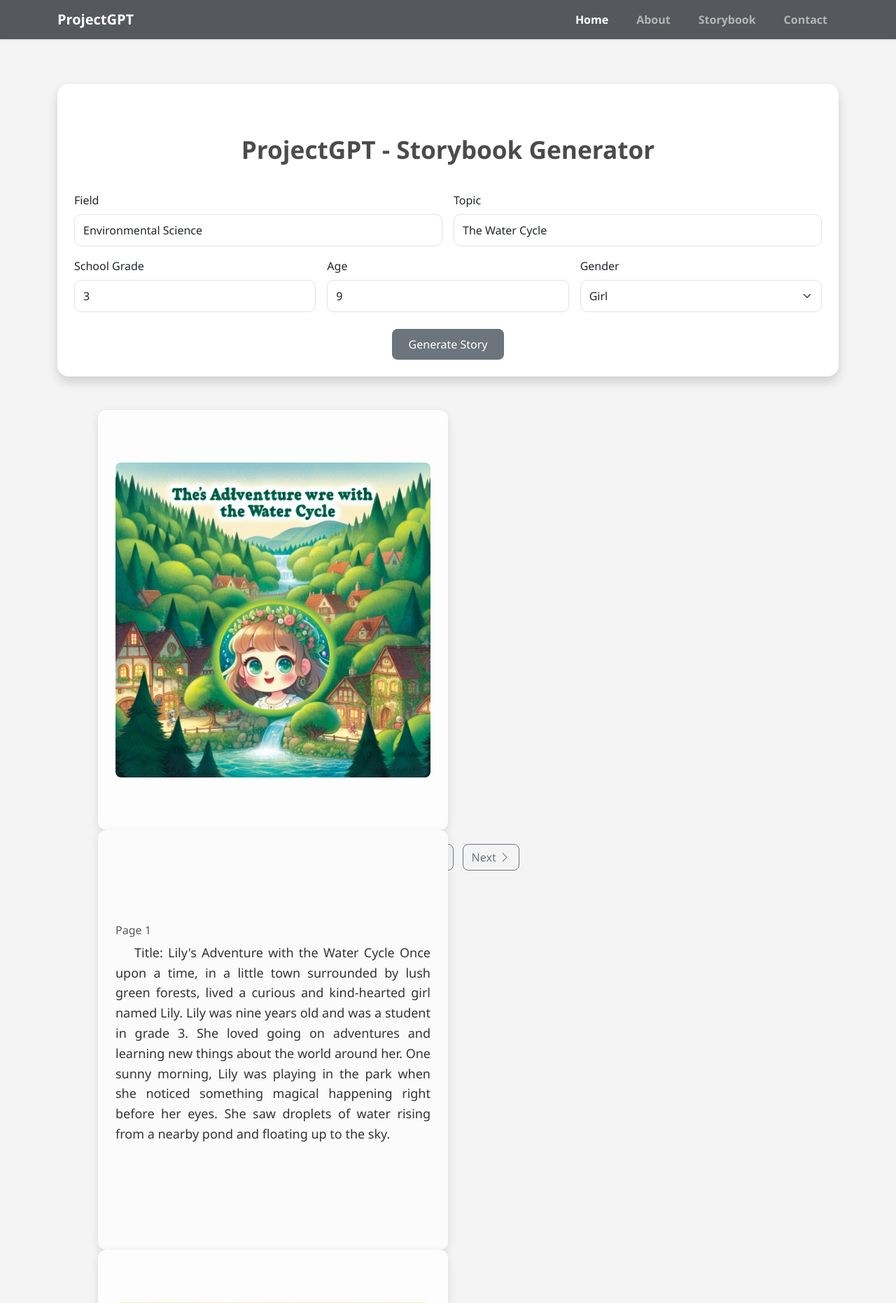
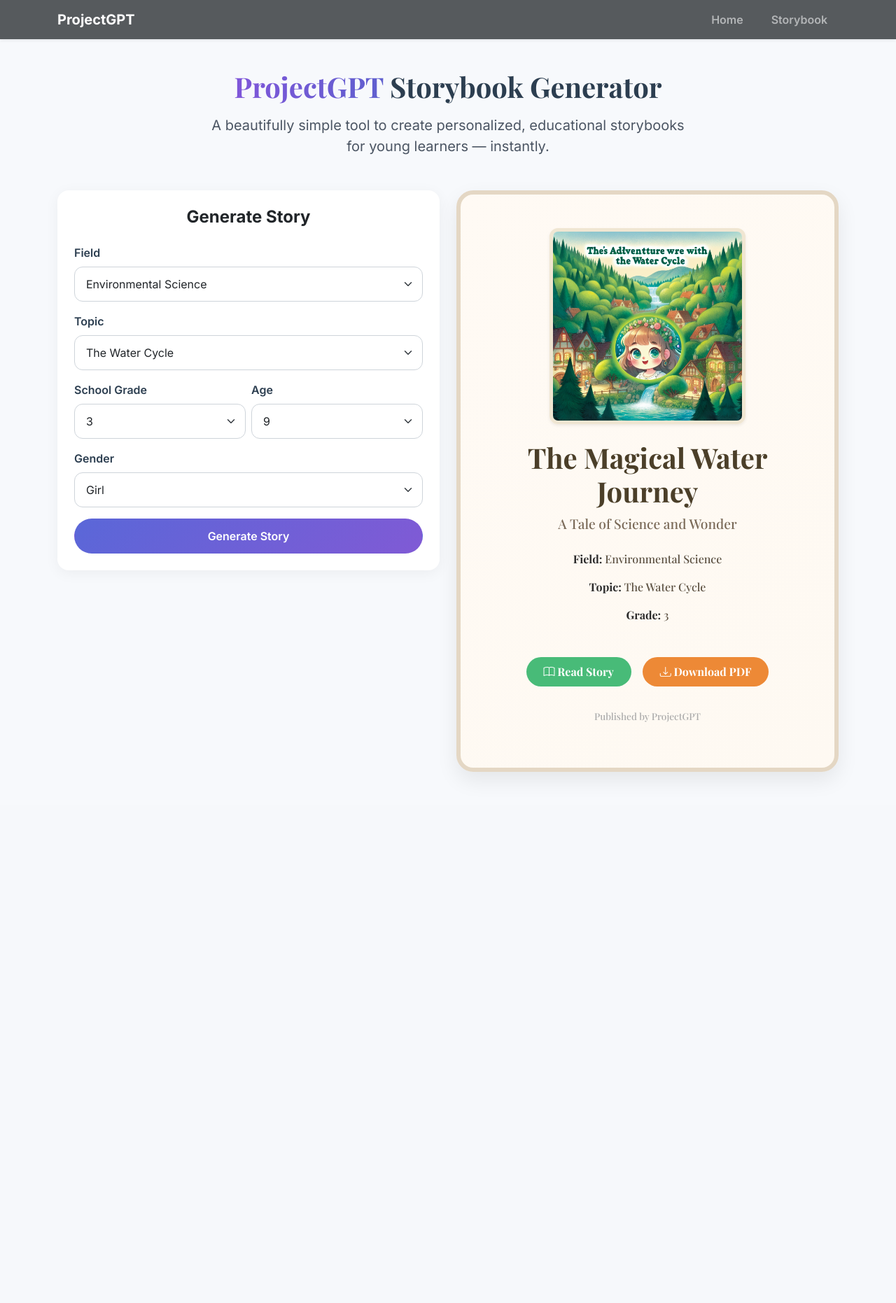
Before and after one commit to ckim48/gptdemo, a Flask app: page / in a window 1280 px wide. Shown: the top 1862 px of the page at 70% size. After the commit the page ends 1107 px from the top, so only its background shows below. Run offline with Flask 3, Linux system fonts and the light colour scheme; some libraries are stand-ins or nearby versions.

Commit message:
few updates

```diff
--- a/app.py
+++ b/app.py
@@ -106,7 +106,7 @@ def storybook():
             pages = json.load(f)
         with open(IMAGES_JSON_PATH) as f:
             images = json.load(f)
-    return render_template("storybook.html", pages=pages, images=images)
+    return render_template("story_detail.html", pages=pages, images=images)
 
 def split_story_into_pages(story_text, max_chars_per_page=500):
     words = story_text.split()
@@ -190,7 +190,7 @@ def index():
             pages = [f"Error generating story: {e}"]
             images = ["/static/images/default.jpg"]
 
-    return render_template("index.html", pages=pages, images=images)
+    return render_template("generate.html", pages=pages, images=images)
 
 if __name__ == "__main__":
     app.run(debug=True)
--- /dev/null
+++ b/templates/generate.html
@@ -0,0 +1,268 @@
+<!doctype html>
+<html lang="en">
+<head>
+  <meta charset="utf-8">
+  <title>ProjectGPT – Storybook Generator</title>
+  <meta name="viewport" content="width=device-width, initial-scale=1">
+
+  <!-- Bootstrap CSS + Icons -->
+  <link href="https://cdn.jsdelivr.net/npm/bootstrap@5.3.3/dist/css/bootstrap.min.css" rel="stylesheet">
+  <link href="https://cdn.jsdelivr.net/npm/bootstrap-icons@1.10.5/font/bootstrap-icons.css" rel="stylesheet">
+
+  <!-- Google Fonts -->
+  <link href="https://fonts.googleapis.com/css2?family=Inter:wght@400;600;700&family=Playfair+Display:wght@500;700&display=swap" rel="stylesheet">
+
+  <style>
+    body {
+      background-color: #f7f9fc;
+      font-family: 'Inter', sans-serif;
+      color: #2c3e50;
+      min-height: 100vh;
+    }
+
+    h1 {
+      font-weight: 700;
+      color: #34495e;
+    }
+
+    .card {
+      border: none;
+      border-radius: 1rem;
+      box-shadow: 0 4px 20px rgba(0, 0, 0, 0.05);
+    }
+
+    .form-label {
+      font-weight: 600;
+      color: #2c3e50;
+    }
+
+    .form-control, .form-select {
+      border-radius: 0.75rem;
+      padding: 0.75rem 1rem;
+      border: 1px solid #ced4da;
+    }
+
+    .btn-generate {
+      background: linear-gradient(135deg, #5a67d8, #805ad5);
+      color: #fff;
+      font-weight: 600;
+      padding: 0.75rem 2rem;
+      border-radius: 2rem;
+      transition: all 0.3s;
+    }
+    .btn-generate:hover {
+      background: linear-gradient(135deg, #4c51bf, #6b46c1);
+    }
+
+    .btn-read {
+      background-color: #48bb78;
+      color: #fff;
+      font-weight: 600;
+      padding: 0.5rem 1.5rem;
+      border-radius: 2rem;
+      transition: background-color 0.3s;
+    }
+    .btn-read:hover {
+      background-color: #38a169;
+    }
+
+    .btn-download {
+      background-color: #ed8936;
+      color: #fff;
+      font-weight: 600;
+      padding: 0.5rem 1.5rem;
+      border-radius: 2rem;
+      transition: background-color 0.3s;
+    }
+    .btn-download:hover {
+      background-color: #dd6b20;
+    }
+
+    @media (max-width: 768px) {
+      .btn-generate, .btn-read, .btn-download {
+        width: 100%;
+        padding: 0.75rem;
+      }
+    }
+
+    /* Storybook Cover Style */
+    .storybook-cover {
+      background: linear-gradient(135deg, #fffaf4, #fef9f2);
+      border: 6px solid #e4d7c4;
+      border-radius: 1.5rem;
+      padding: 3rem 2rem;
+      box-shadow: 0 12px 30px rgba(0, 0, 0, 0.08);
+      font-family: 'Playfair Display', serif;
+      position: relative;
+    }
+
+    .storybook-cover img {
+      max-height: 280px;
+      object-fit: cover;
+      border: 5px solid #f0e6d2;
+      border-radius: 0.75rem;
+      margin-bottom: 1.5rem;
+    }
+
+    .storybook-title {
+      font-size: 2.5rem;
+      font-weight: 700;
+      color: #4b3f29;
+    }
+
+    .storybook-subtitle {
+      font-size: 1.2rem;
+      color: #7a6a58;
+      margin-bottom: 1.5rem;
+    }
+
+    .storybook-meta {
+      font-size: 1rem;
+      color: #5c5142;
+      text-align: center;
+      margin-bottom: 2rem;
+    }
+
+    .storybook-meta strong {
+      color: #2d2d2d;
+    }
+
+    .storybook-footer {
+      font-size: 0.85rem;
+      color: #aaa;
+      margin-top: 2rem;
+    }
+    .display-4 {
+  margin-top: 6rem;
+  margin-bottom: 0.5rem;
+}
+
+  </style>
+</head>
+<body>
+
+  {% include 'nav.html' %}
+
+  <div class="container my-5">
+      <div class="container text-center mt-5">
+        <h1 class="fw-bold mb-3" style="font-size: 2.5rem; font-family: 'Playfair Display', serif; color: #2c3e50; margin-top: 100px;">
+          <span style="background: linear-gradient(to right, #7f56d9, #5e60ce); -webkit-background-clip: text; color: transparent;">
+            ProjectGPT
+          </span> Storybook Generator
+        </h1>
+        <p class="lead" style="font-family: 'Inter', sans-serif; color: #4b5563; max-width: 700px; margin: 0 auto;">
+          A beautifully simple tool to create personalized, educational storybooks for young learners — instantly.
+        </p>
+      </div>
+
+
+
+
+    <div class="row gx-4 gy-4 mt-4" >
+      <!-- Left Column: Generate Form -->
+      <div class="col-lg-6">
+        <div class="card p-4">
+          <h1 class="h4 text-center mb-4"><strong>Generate Story</strong></h1>
+          <form method="POST" id="generate-form">
+            <div class="mb-3">
+              <label for="field" class="form-label">Field</label>
+              <select id="field" name="field" class="form-select" required>
+                <option value="Environmental Science" selected>Environmental Science</option>
+                <option value="Biology">Biology</option>
+                <option value="Astronomy">Astronomy</option>
+                <option value="Business">Business</option>
+              </select>
+            </div>
+            <div class="mb-3">
+              <label for="topic" class="form-label">Topic</label>
+              <select id="topic" name="topic" class="form-select" required>
+                <option value="The Water Cycle" selected>The Water Cycle</option>
+                <option value="Photosynthesis">Photosynthesis</option>
+                <option value="Planets of the Solar System">Planets of the Solar System</option>
+                <option value="Saving Money">Saving Money</option>
+              </select>
+            </div>
+            <div class="row gx-2">
+              <div class="col-6 mb-3">
+                <label for="grade" class="form-label">School Grade</label>
+                <select id="grade" name="grade" class="form-select" required>
+                  <option value="1">1</option>
+                  <option value="2">2</option>
+                  <option value="3" selected>3</option>
+                  <option value="4">4</option>
+                  <option value="5">5</option>
+                </select>
+              </div>
+              <div class="col-6 mb-3">
+                <label for="age" class="form-label">Age</label>
+                <select id="age" name="age" class="form-select" required>
+                  <option value="7">7</option>
+                  <option value="8">8</option>
+                  <option value="9" selected>9</option>
+                  <option value="10">10</option>
+                </select>
+              </div>
+            </div>
+            <div class="mb-3">
+              <label for="gender" class="form-label">Gender</label>
+              <select id="gender" name="gender" class="form-select" required>
+                <option value="any">Any</option>
+                <option value="boy">Boy</option>
+                <option value="girl" selected>Girl</option>
+              </select>
+            </div>
+            <div class="d-grid">
+              <button type="submit" class="btn btn-generate">Generate Story</button>
+            </div>
+
+            <div id="loading-spinner" class="text-center mt-3" style="display:none;">
+              <div class="spinner-border text-primary" role="status"></div>
+              <p class="mt-2 mb-0">Generating your story...</p>
+            </div>
+          </form>
+        </div>
+      </div>
+
+
+      <!-- Right Column: Storybook Cover -->
+      <div class="col-lg-6">
+        <div class="storybook-cover text-center h-100 d-flex flex-column justify-content-center align-items-center">
+          <img src="/static/images/story_2ee36d90_page_1.png" alt="Story Cover" class="shadow-sm" />
+
+          <h2 class="storybook-title">The Magical Water Journey</h2>
+          <p class="storybook-subtitle">A Tale of Science and Wonder</p>
+
+          <div class="storybook-meta">
+            <p><strong>Field:</strong> Environmental Science</p>
+            <p><strong>Topic:</strong> The Water Cycle</p>
+            <p><strong>Grade:</strong> 3</p>
+          </div>
+
+          <div class="d-flex justify-content-center gap-3">
+            <a href="{{url_for('storybook')}}" class="btn btn-read">
+              <i class="bi bi-book"></i> Read Story
+            </a>
+            <a href="#" class="btn btn-download">
+              <i class="bi bi-download"></i> Download PDF
+            </a>
+          </div>
+
+          <p class="storybook-footer">Published by ProjectGPT</p>
+        </div>
+      </div>
+    </div>
+  </div>
+
+  <!-- Bootstrap JS -->
+  <script src="https://cdn.jsdelivr.net/npm/bootstrap@5.3.3/dist/js/bootstrap.bundle.min.js"></script>
+  <script>
+    document.addEventListener('DOMContentLoaded', function () {
+      const form = document.getElementById('generate-form');
+      form.addEventListener('submit', function () {
+        document.getElementById('loading-spinner').style.display = 'block';
+      });
+    });
+  </script>
+
+</body>
+</html>
--- a/templates/index.html
+++ /dev/null
@@ -1,219 +0,0 @@
-<!doctype html>
-<html lang="en">
-<head>
-  <meta charset="utf-8">
-  <title>ProjectGPT - Storybook Generator</title>
-  <meta name="viewport" content="width=device-width, initial-scale=1">
-
-  <!-- Bootstrap CSS + Icons -->
-  <link href="https://cdn.jsdelivr.net/npm/bootstrap@5.3.0/dist/css/bootstrap.min.css" rel="stylesheet">
-  <link href="https://cdn.jsdelivr.net/npm/bootstrap-icons@1.10.5/font/bootstrap-icons.css" rel="stylesheet">
-
-  <!-- jQuery + Turn.js -->
-  <script src="https://code.jquery.com/jquery-3.6.0.min.js"></script>
-  <script src="https://cdnjs.cloudflare.com/ajax/libs/turn.js/3/turn.min.js"></script>
-
-  <style>
-    body {
-      background-color: #f4f4f5;
-      font-family: 'Segoe UI', sans-serif;
-      color: #333;
-    }
-
-    .card {
-      border: none;
-      border-radius: 16px;
-      background-color: #ffffff;
-      box-shadow: 0 6px 20px rgba(0,0,0,0.08);
-    }
-
-    h1 {
-      font-weight: 600;
-      font-size: 2.2rem;
-      color: #4b4b4b;
-    }
-
-    .btn-custom {
-      background-color: #6c757d;
-      color: white;
-      border: none;
-      border-radius: 8px;
-      font-weight: 500;
-      padding: 10px 24px;
-      transition: background-color 0.3s ease;
-    }
-
-    .btn-custom:hover {
-      background-color: #5a6268;
-    }
-
-    .form-control, .form-select {
-      border-radius: 10px;
-      padding: 10px 12px;
-    }
-
-    #storybook {
-      width: 1000px;
-      height: 600px;
-      margin: auto;
-      position: relative;
-      z-index: 1;
-    }
-
-    .page {
-      background: white;
-      border-radius: 12px;
-      box-shadow: 0 4px 14px rgba(0,0,0,0.1);
-      width: 500px;
-      height: 100%;
-      padding: 25px;
-      box-sizing: border-box;
-      font-size: 18px;
-      line-height: 1.6;
-      overflow-y: auto;
-      display: flex;
-      flex-direction: column;
-      justify-content: center;
-      text-align: justify;
-    }
-
-    .page img {
-      width: 100%;
-      height: auto;
-      max-height: 100%;
-      object-fit: cover;
-      border-radius: 8px;
-    }
-
-    .page p {
-      text-indent: 1.5em;
-      margin-bottom: 1em;
-    }
-
-    .turn-page-wrapper {
-      display: flex;
-      justify-content: center;
-      position: relative;
-    }
-
-    .hover-arrow {
-      position: absolute;
-      top: 50%;
-      transform: translateY(-50%);
-      z-index: 10;
-      font-size: 2rem;
-      color: #6c757d;
-      background: rgba(255,255,255,0.9);
-      padding: 10px 14px;
-      border-radius: 50%;
-      cursor: pointer;
-      display: none;
-      transition: opacity 0.3s ease;
-      box-shadow: 0 2px 6px rgba(0,0,0,0.2);
-    }
-
-    .hover-left { left: -40px; }
-    .hover-right { right: -40px; }
-
-    .turn-page-wrapper:hover .hover-arrow {
-      display: block;
-      opacity: 1;
-    }
-
-    .nav-buttons {
-      text-align: center;
-      margin-top: 20px;
-    }
-
-    .nav-buttons .btn {
-      border-radius: 8px;
-      font-weight: 500;
-    }
-
-    .page:nth-child(odd) { background-color: #fdfdfd; }
-    .page:nth-child(even) { background-color: #fbfbfb; }
-  </style>
-</head>
-<body>
-
-{% include 'nav.html' %}
-
-<div class="container my-5">
-  <div class="card p-4 shadow" style="margin-top:120px;">
-    <h1 class="text-center mb-3 mt-5"> ProjectGPT - Storybook Generator</h1>
-    <form method="POST" class="mt-4">
-      <div class="row g-3">
-        <div class="col-md-6">
-          <label class="form-label">Field</label>
-          <input type="text" name="field" class="form-control" required value="Environmental Science">
-        </div>
-        <div class="col-md-6">
-          <label class="form-label">Topic</label>
-          <input type="text" name="topic" class="form-control" required value="The Water Cycle">
-        </div>
-        <div class="col-md-4">
-          <label class="form-label">School Grade</label>
-          <input type="text" name="grade" class="form-control" required value="3">
-        </div>
-        <div class="col-md-4">
-          <label class="form-label">Age</label>
-          <input type="number" name="age" class="form-control" required value="9">
-        </div>
-        <div class="col-md-4">
-          <label class="form-label">Gender</label>
-          <select name="gender" class="form-select" required>
-            <option value="any">Any</option>
-            <option value="boy">Boy</option>
-            <option value="girl" selected>Girl</option>
-          </select>
-        </div>
-      </div>
-      <div class="text-center mt-4">
-        <button type="submit" class="btn btn-custom">Generate Story</button>
-      </div>
-    </form>
-  </div>
-
-  {% if pages and images %}
-    <div class="turn-page-wrapper mt-5">
-      <div class="hover-arrow hover-left" id="hover-prev"><i class="bi bi-chevron-left"></i></div>
-      <div class="hover-arrow hover-right" id="hover-next"><i class="bi bi-chevron-right"></i></div>
-
-      <div id="storybook">
-        {% for i in range(pages|length) %}
-          <div class="page">
-            <img src="{{ images[i] }}" alt="Page Image">
-          </div>
-          <div class="page">
-            <h6 class="text-muted">Page {{ i + 1 }}</h6>
-            <p>{{ pages[i] }}</p>
-          </div>
-        {% endfor %}
-      </div>
-    </div>
-
-    <div class="nav-buttons">
-      <button class="btn btn-outline-secondary me-2" id="prev-page"><i class="bi bi-chevron-left"></i> Previous</button>
-      <button class="btn btn-outline-secondary" id="next-page">Next <i class="bi bi-chevron-right"></i></button>
-    </div>
-  {% endif %}
-</div>
-
-<script>
-  $(document).ready(function () {
-    const $book = $('#storybook');
-    if ($book.find('.page').length > 1) {
-      $book.turn({
-        width: 1000,
-        height: 600,
-        autoCenter: true
-      });
-
-      $('#prev-page, #hover-prev').click(() => $book.turn('previous'));
-      $('#next-page, #hover-next').click(() => $book.turn('next'));
-    }
-  });
-</script>
-
-</body>
-</html>
--- a/templates/nav.html
+++ b/templates/nav.html
@@ -12,16 +12,10 @@
     <div class="collapse navbar-collapse" id="navbarNav">
       <ul class="navbar-nav ms-auto gap-2">
         <li class="nav-item">
-          <a class="nav-link fw-semibold px-3 rounded-pill active" href="/">Home</a>
-        </li>
-        <li class="nav-item">
-          <a class="nav-link fw-semibold px-3 rounded-pill" href="#">About</a>
+          <a class="nav-link fw-semibold px-3 rounded-pill" href="/">Home</a>
         </li>
         <li class="nav-item">
           <a class="nav-link fw-semibold px-3 rounded-pill" href="/storybook">Storybook</a>
-        </li>
-        <li class="nav-item">
-          <a class="nav-link fw-semibold px-3 rounded-pill" href="#">Contact</a>
         </li>
       </ul>
     </div>
```
Also changed, not shown: templates/story_detail.html (renamed from templates/storybook.html, +70 -26 lines), 1 other file.
